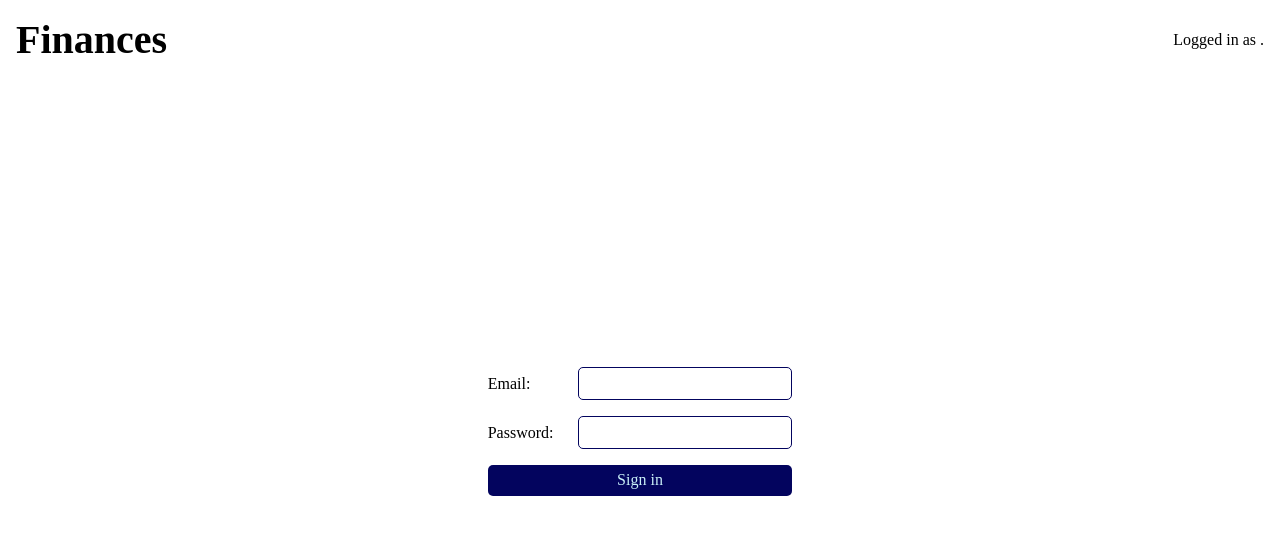
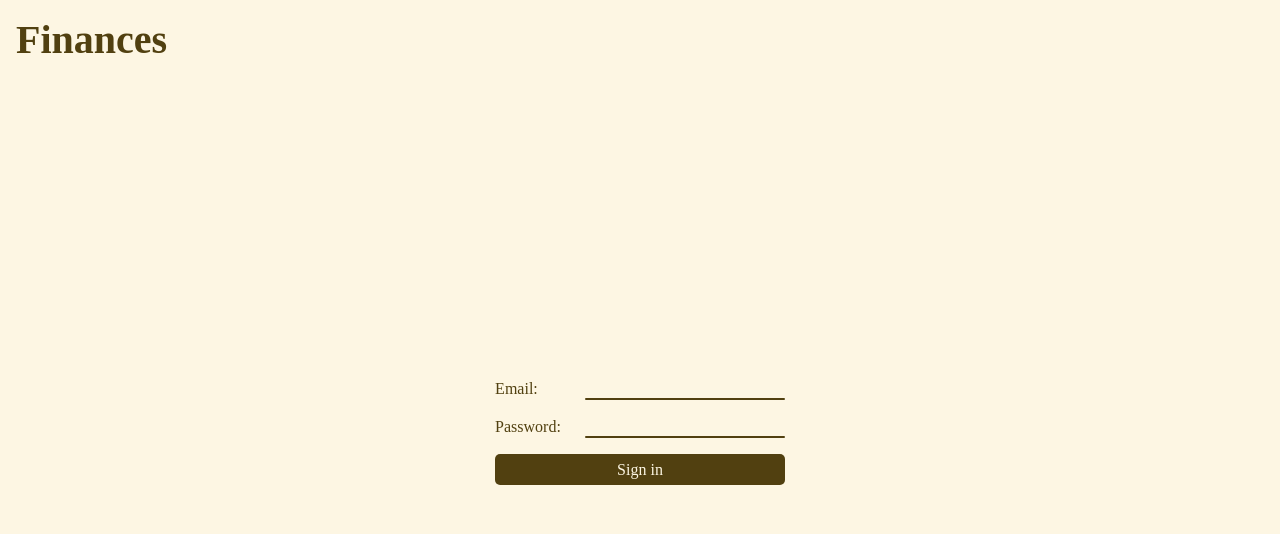
Before and after one commit to brandongit2/finances, a React (Create React App) app: page /sign-in in a window 1280 px wide. Shown: the top 534 px of the page. Built offline with nearby package versions, Linux system fonts and the light colour scheme; no server answers; a web font is replaced by a local one.

Commit message:
Changed color scheme; other style changes.

```diff
--- a/global.d.ts
+++ b/global.d.ts
@@ -1,4 +1,4 @@
-declare module '*.css' {
+declare module '*.module.css' {
     const classes: {[key: string]: string};
     export default classes;
 }
--- a/src/App.css
+++ b/src/App.css
@@ -1,9 +1,9 @@
 :root {
-    --color-1: #03045e;
-    --color-2: #0077b6;
-    --color-3: #00b4d8;
-    --color-4: #90e0ef;
-    --color-5: #caf0f8;
+    --color-1: #514010;
+    --color-2: #776123;
+    --color-3: #a48a42;
+    --color-4: #ddcb9b;
+    --color-5: #fdf6e3;
 
     --border-radius: 5px;
 }
@@ -15,6 +15,8 @@ html {
 body {
     margin: 0px;
     height: 100%;
+    background: var(--color-5);
+    color: var(--color-1);
 }
 
 #root {
@@ -56,14 +58,17 @@ button {
     outline: none;
     cursor: pointer;
     font-size: 1em;
+    transition-property: opacity, background;
+    transition-duration: 0.2s;
 }
 
-input {
-    font-size: 1em;
-    border-radius: var(--border-radius);
-    border: 1px solid var(--color-1);
-    padding: 0.4rem;
-    outline: none;
+button:hover {
+    opacity: 0.9;
+}
+
+button:active {
+    opacity: 1;
+    background: var(--color-2);
 }
 
 label {
--- a/src/App.tsx
+++ b/src/App.tsx
@@ -26,13 +26,12 @@ export default function App({firebase}: PropTypes) {
         }
 
         const unsubscribe = auth().onAuthStateChanged((user) => {
-            user &&
-                setUser({
-                    signOut,
-                    loading: false,
-                    isSignedIn: true,
-                    email: user.email
-                });
+            setUser({
+                signOut,
+                loading: false,
+                isSignedIn: !!user,
+                email: user ? user.email : null
+            });
         });
 
         return () => {
--- /dev/null
+++ b/src/components/Input.module.css
@@ -0,0 +1,43 @@
+.container {
+    position: relative;
+    display: inline-block;
+}
+
+.container::before,
+.container::after {
+    content: '';
+    position: absolute;
+    bottom: 0px;
+    left: 0px;
+    display: block;
+    width: 100%;
+    height: 2px;
+    border-radius: 1px;
+}
+
+.container::before {
+    background: var(--color-1);
+}
+
+.container::after {
+    width: 0px;
+    left: 50%;
+    background: var(--color-3);
+    transition-property: width, left;
+    transition-duration: 0.2s;
+}
+
+.container.focused::after {
+    width: 100%;
+    left: 0px;
+}
+
+.input {
+    font-size: 1em;
+    outline: none;
+    border: none;
+    padding: 0px;
+    margin: 2px 0px;
+    background: transparent;
+    color: inherit;
+}
--- /dev/null
+++ b/src/components/Input.tsx
@@ -0,0 +1,32 @@
+import {useState} from 'react';
+import styles from './Input.module.css';
+
+export default function Input(
+    props: React.DetailedHTMLProps<
+        React.InputHTMLAttributes<HTMLInputElement>,
+        HTMLInputElement
+    >
+) {
+    const [isFocused, setIsFocused] = useState(false);
+
+    return (
+        <span
+            className={`${styles.container} ${
+                isFocused ? styles.focused : ''
+            } ${props.className || ''}`}
+        >
+            <input
+                {...props}
+                className={styles.input}
+                onFocus={(evt) => {
+                    setIsFocused(true);
+                    props.onFocus && props.onFocus(evt);
+                }}
+                onBlur={(evt) => {
+                    setIsFocused(false);
+                    props.onBlur && props.onBlur(evt);
+                }}
+            />
+        </span>
+    );
+}
--- a/src/components/Layout.tsx
+++ b/src/components/Layout.tsx
@@ -1,8 +1,8 @@
-import {ReactNode, useContext, useEffect} from 'react';
-import {useHistory} from 'react-router-dom';
+import {ReactNode, useContext} from 'react';
+import {Redirect} from 'react-router-dom';
 
 import styles from './Layout.module.css';
-// import Loading from './Loading';
+import Loading from './Loading';
 import {UserContext} from '../contexts';
 
 interface PropTypes {
@@ -17,23 +17,19 @@ export default function Layout({
     authenticatedRoute = false
 }: PropTypes) {
     const {loading, isSignedIn, signOut, email} = useContext(UserContext);
-    const history = useHistory();
-    useEffect(() => {
-        if (authenticatedRoute && !isSignedIn && !loading) {
-            history.push('/sign-in');
-        }
-    });
 
-    // if (loading) return <Loading />;
+    if (loading) return <Loading />;
+    if (authenticatedRoute && !isSignedIn && !loading)
+        return <Redirect to="/sign-in" />;
     return (
         <div className={styles.container}>
             <header className={styles.header}>
                 <h1>Finances</h1>
-                <div className={styles.rightSide}>
-                    <span>
-                        Logged in as <b>{email}</b>.
-                    </span>
-                    {isSignedIn ? (
+                {isSignedIn ? (
+                    <div className={styles.rightSide}>
+                        <span>
+                            Logged in as <b>{email}</b>.
+                        </span>
                         <button
                             onClick={() => {
                                 signOut();
@@ -41,8 +37,8 @@ export default function Layout({
                         >
                             Sign out
                         </button>
-                    ) : null}
-                </div>
+                    </div>
+                ) : null}
             </header>
             <div className={`${className} ${styles.contents}`}>{children}</div>
         </div>
--- a/src/components/index.ts
+++ b/src/components/index.ts
@@ -1,2 +1,3 @@
+export {default as Input} from './Input';
 export {default as Layout} from './Layout';
 export {default as Loading} from './Loading';
--- a/src/pages/SignIn.tsx
+++ b/src/pages/SignIn.tsx
@@ -1,8 +1,8 @@
-import {useContext, useEffect, useState} from 'react';
-import {useHistory} from 'react-router-dom';
+import {useContext, useState} from 'react';
+import {Redirect} from 'react-router-dom';
 
 import styles from './SignIn.module.css';
-import Layout from '../components/Layout';
+import {Input, Layout} from '../components';
 import {FirebaseContext, UserContext} from '../contexts';
 
 export default function SignIn() {
@@ -14,6 +14,7 @@ export default function SignIn() {
         evt.preventDefault();
 
         try {
+            console.log('helo');
             await auth().setPersistence(auth.Auth.Persistence.LOCAL);
             auth().signInWithEmailAndPassword(email, password);
         } catch (err) {
@@ -21,17 +22,14 @@ export default function SignIn() {
         }
     }
 
-    const history = useHistory();
     const {isSignedIn} = useContext(UserContext);
-    useEffect(() => {
-        if (isSignedIn) history.push('/');
-    }, [history, isSignedIn]);
+    if (isSignedIn) return <Redirect to="/" />;
 
     return (
         <Layout className={styles.container}>
             <form className={styles.form} onSubmit={signIn}>
                 <label>Email:</label>
-                <input
+                <Input
                     type="text"
                     autoComplete="email"
                     value={email}
@@ -41,7 +39,7 @@ export default function SignIn() {
                 />
 
                 <label>Password:</label>
-                <input
+                <Input
                     type="password"
                     autoComplete="current-password"
                     value={password}
@@ -49,9 +47,7 @@ export default function SignIn() {
                         setPassword(evt.target.value);
                     }}
                 />
-                <button type="button" style={{gridColumn: '1 / 3'}}>
-                    Sign in
-                </button>
+                <button style={{gridColumn: '1 / 3'}}>Sign in</button>
             </form>
         </Layout>
     );
--- a/src/pages/home/components/transactions/AddTransaction.module.css
+++ b/src/pages/home/components/transactions/AddTransaction.module.css
@@ -10,16 +10,53 @@
     position: relative;
     border-radius: var(--border-radius);
     border: 1px solid var(--color-1);
+    box-sizing: content-box;
+}
+
+.clipSvg {
+    position: relative;
+    height: 0px;
+    top: -1000px;
+    left: -1000px;
+}
+
+.radioOverlay {
+    left: 0%;
+    position: absolute;
+    top: 0px;
+    height: 100%;
+    width: 50%;
+    background: var(--color-1);
+    color: var(--color-5);
+    pointer-events: none;
+    display: flex;
+    flex-wrap: nowrap;
+    overflow: hidden;
+    transition: left 0.2s;
+}
+
+.radioOverlay > div {
+    left: 0%;
+    transition: left 0.2s;
+    position: relative;
+    flex-basis: 100%;
+    flex-shrink: 0;
+    display: inline-flex;
+    align-items: center;
+    justify-content: center;
+}
+
+.radioOverlay.withdrawl {
+    left: 50%;
+}
+
+.radioOverlay.withdrawl > div {
+    left: -100%;
 }
 
 .radio > input {
     position: absolute;
     opacity: 0;
-}
-
-.radio > input:checked + label {
-    background: var(--color-1);
-    color: var(--color-5);
 }
 
 .radio > label {
--- a/src/pages/home/index.tsx
+++ b/src/pages/home/index.tsx
@@ -5,7 +5,7 @@ import {Layout} from '../../components';
 
 export default function Home() {
     return (
-        <Layout className={styles.container}>
+        <Layout authenticatedRoute className={styles.container}>
             <TransactionList />
             <Dashboard />
         </Layout>
```
Also changed, not shown: src/pages/home/components/transactions/AddTransaction.tsx (+38 -13 lines).
